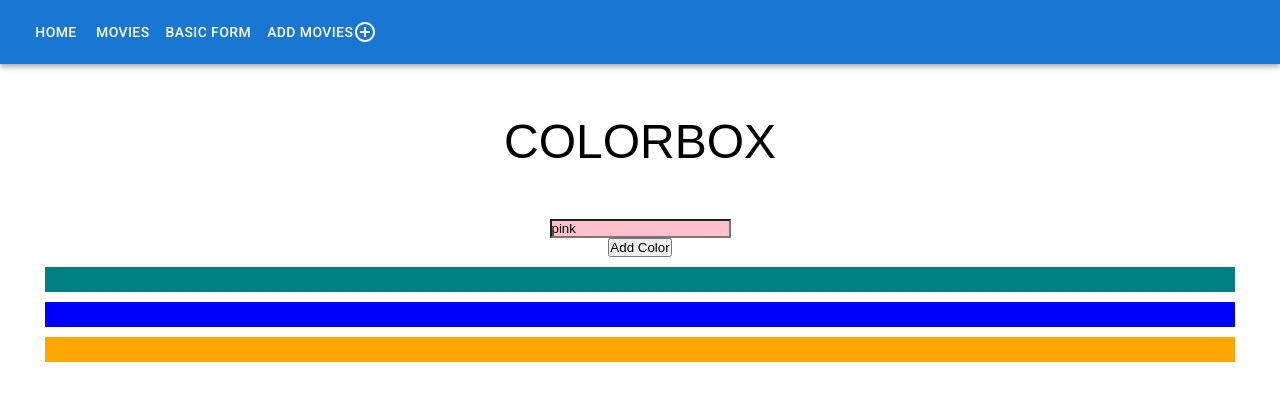
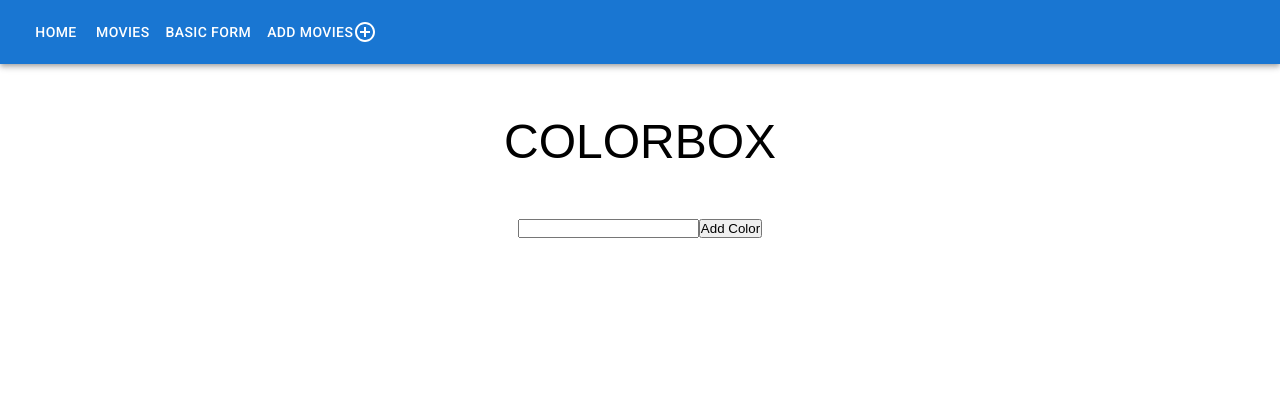
Before and after one commit to eunicedhivya/movie-listing, a React (Create React App) app: page /colorbox in a window 1280 px wide. Shown: the top 400 px of the page. Built offline with nearby package versions, Linux system fonts and the light colour scheme.

Commit message:
add reducer function to add colors

```diff
--- a/src/pages/Colorbox.js
+++ b/src/pages/Colorbox.js
@@ -8,35 +8,51 @@ function Colorbox() {
     )
 }
 
+function reducer(colors, action){
+    switch (action.type){
+        case "add-todo":
+            return [...colors, newColor(action.payload.color)]
+        case "change-color":
+            return newColor(action.payload.color)
+    }
+}
+
+function newColor(color){
+    return { id:Date.now(), color:color}
+}
+
+
+
 function AddBox() {
-  const [color, setColor] = useState('pink');
-  const styles = { backgroundColor: color };
-  const [colorList, setColorList] = useState(['teal', 'blue', 'orange'])
+    const [colors, dispatch] = useReducer(reducer, [])
+    console.log(colors);
+
+    const [color, setColor] = useState('');
   return (
     <div className="container">
       <h1>Colorbox</h1>
-      <div className='inputSection'>
-        <input
-          style={styles}
+      <input
+          style={{backgroundColor: color}}
           value={color}
           onChange={(e) => {
-            console.log(e.target.value);
             setColor(e.target.value);
-          }}
-          placeholder='Enter a color' /> <br />
+          }} />
+
         <button onClick={
-          () => {
-            // setMovieList([...movieList,]);
-            setColorList([...colorList, color]);
+          (e) => {
+            dispatch({ type: "add-todo", payload: {color: color}});
+            // setColor('');
+            setColor(color);
           }
         }>Add Color</button>
-      </div>
-      {
-        colorList.map(function (item, id) {
-          // console.log(item, id);
-          return <ColorDiv key={id} clr={item} />
-        })
-      }
+        <div className='colorList'>
+            {
+            colors.map(function(item, id){
+                console.log(item.color, id);
+                return <ColorDiv key={item.id} clr={item.color} />
+            })
+        }
+        </div>
     </div>
 
   )
@@ -46,7 +62,7 @@ function ColorDiv({ clr }) {
   const styles = {
     backgroundColor: clr,
     height: '25px',
-    width: '93%',
+    width: '150px',
     margin: '10px auto 0 auto'
   }
   return (
```
